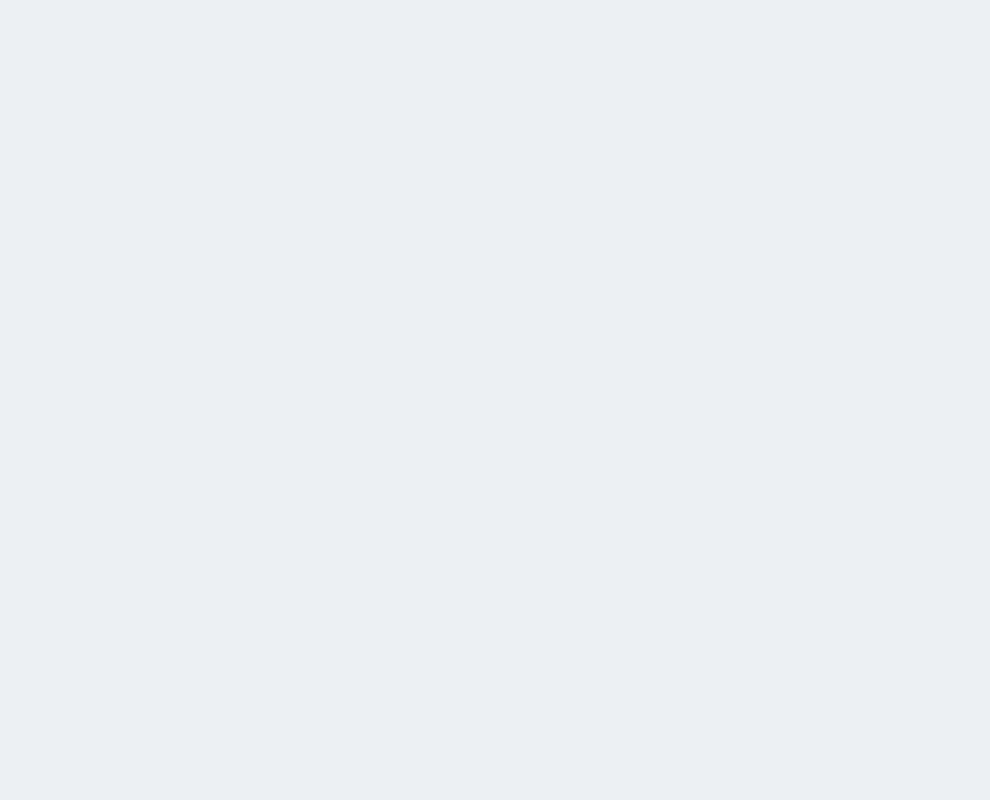
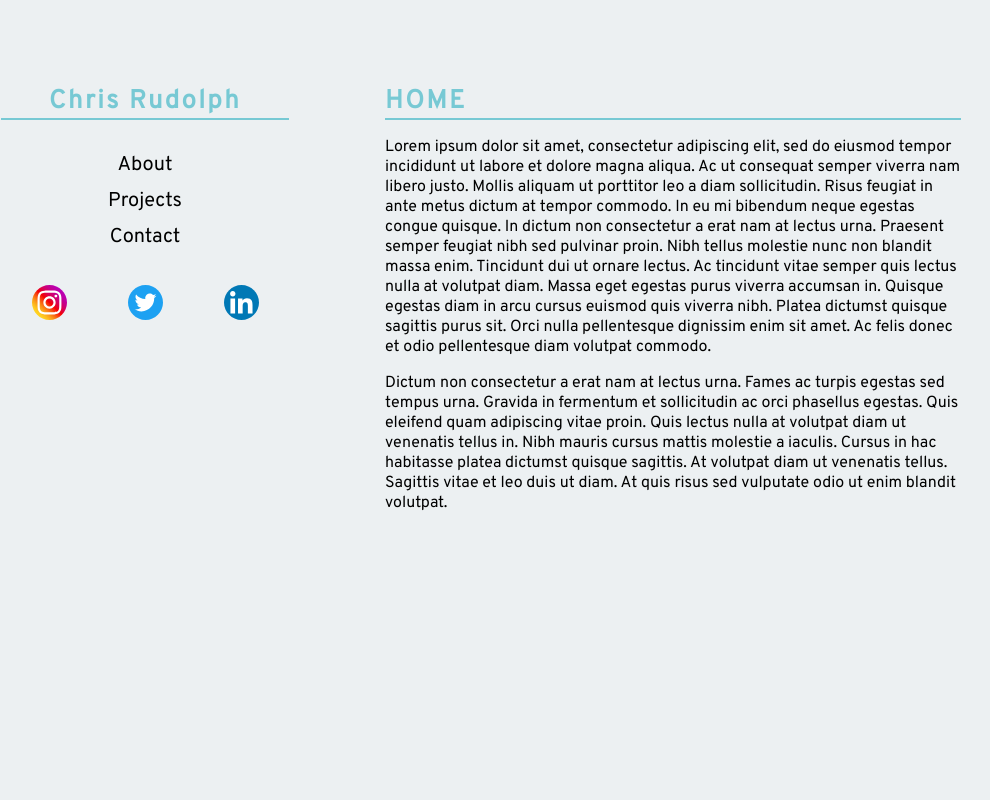
Before and after one commit to chrisjamesr/homepage, a React app: page / in a window 1280 px wide. Shown: the top 800 px of the page, without its empty margins (127-1117 px from the left). Built offline with nearby package versions, Linux system fonts and the light colour scheme; a web font is replaced by a local one.

Commit message:
add route for /

```diff
--- a/src/components/Main/MainContainer.js
+++ b/src/components/Main/MainContainer.js
@@ -51,8 +51,8 @@ class MainContainer extends React.Component{
 
       {
         this.renderRoutes()
-
       }
+      <Route path="/" exact component={Home}/>
       </main>
     )
   }
```
